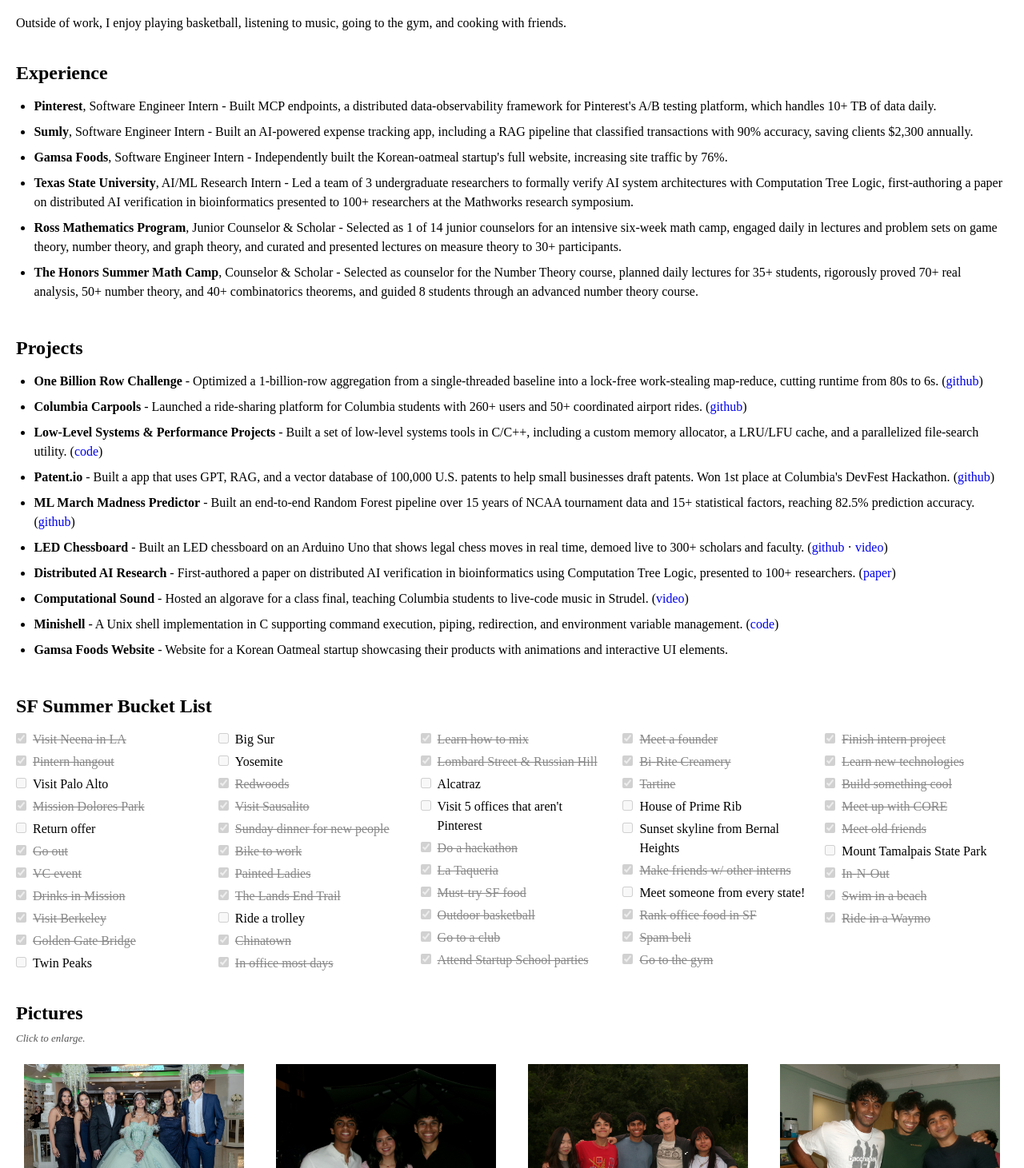
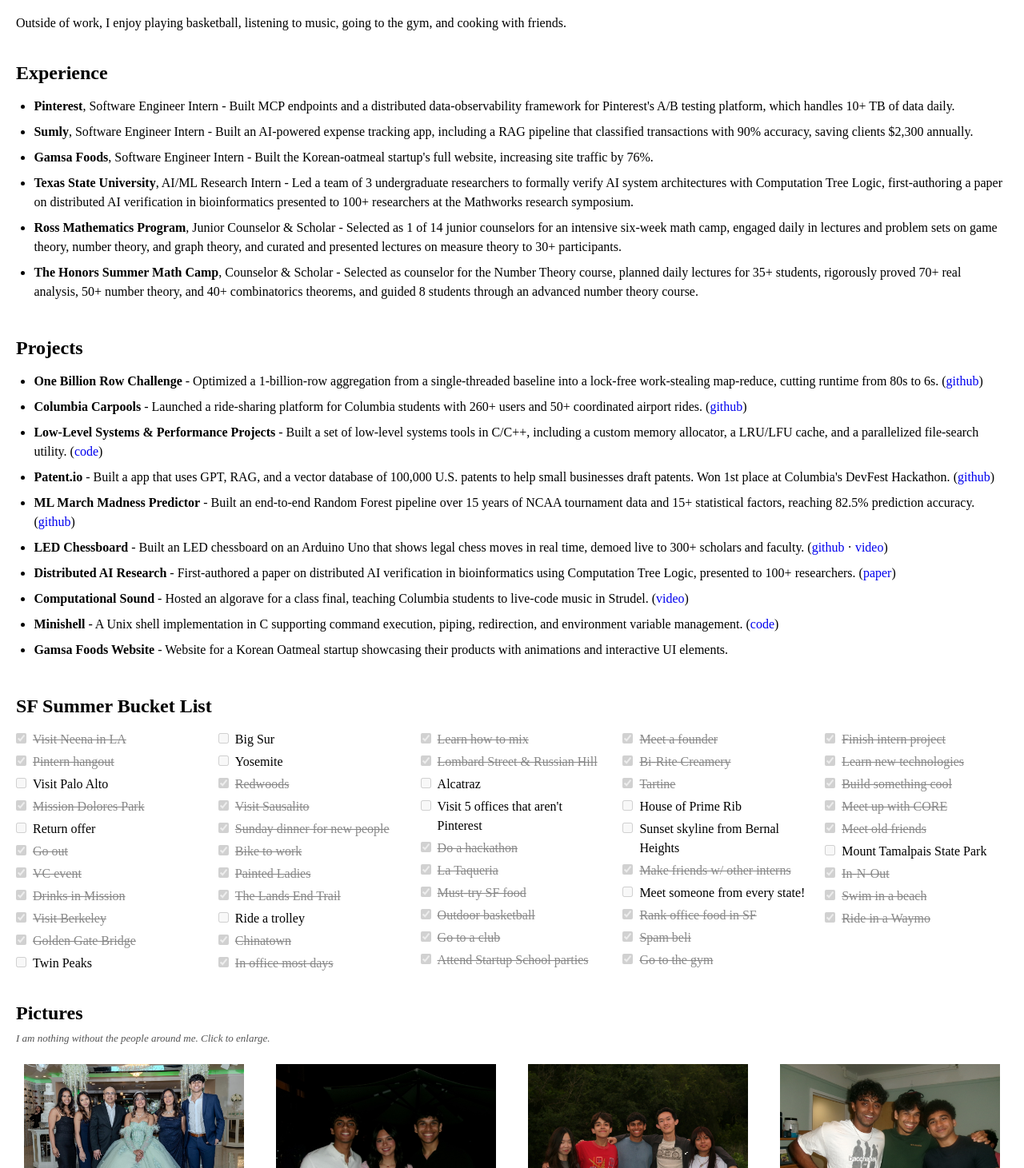
Before and after one commit to coolkidaedy/portfoliowebsite, a React (Vite) app: page / in a window 1280 px wide. Shown: the part 409-1870 px from the top of the page at 80% size. Built offline with nearby package versions, Linux system fonts and the light colour scheme; a web font is replaced by a local one.

Commit message:
grammar nits

```diff
--- a/src/components/Experience.jsx
+++ b/src/components/Experience.jsx
@@ -6,7 +6,7 @@
     role: "Software Engineer Intern",
     org: "Pinterest",
     summary:
-      "Built MCP endpoints, a distributed data-observability framework for Pinterest's A/B testing platform, which handles 10+ TB of data daily.",
+      "Built MCP endpoints and a distributed data-observability framework for Pinterest's A/B testing platform, which handles 10+ TB of data daily.",
   },
   {
     id: "sumly",
@@ -20,7 +20,7 @@
     role: "Software Engineer Intern",
     org: "Gamsa Foods",
     summary:
-      "Independently built the Korean-oatmeal startup's full website, increasing site traffic by 76%.",
+      "Built the Korean-oatmeal startup's full website, increasing site traffic by 76%.",
   },
   {
     id: "texas-state",
--- a/src/components/Pictures.jsx
+++ b/src/components/Pictures.jsx
@@ -410,7 +410,7 @@
         Pictures
       </h2>
       <p className="mb-3" style={{ fontSize: "13px", fontStyle: "italic", color: "#555" }}>
-        Click to enlarge.
+        I am nothing without the people around me. Click to enlarge.
       </p>
       <div ref={containerRef} style={{ display: "flex", gap: `${COLUMN_GAP}px` }}>
         {columns.map((column, i) => (
```
